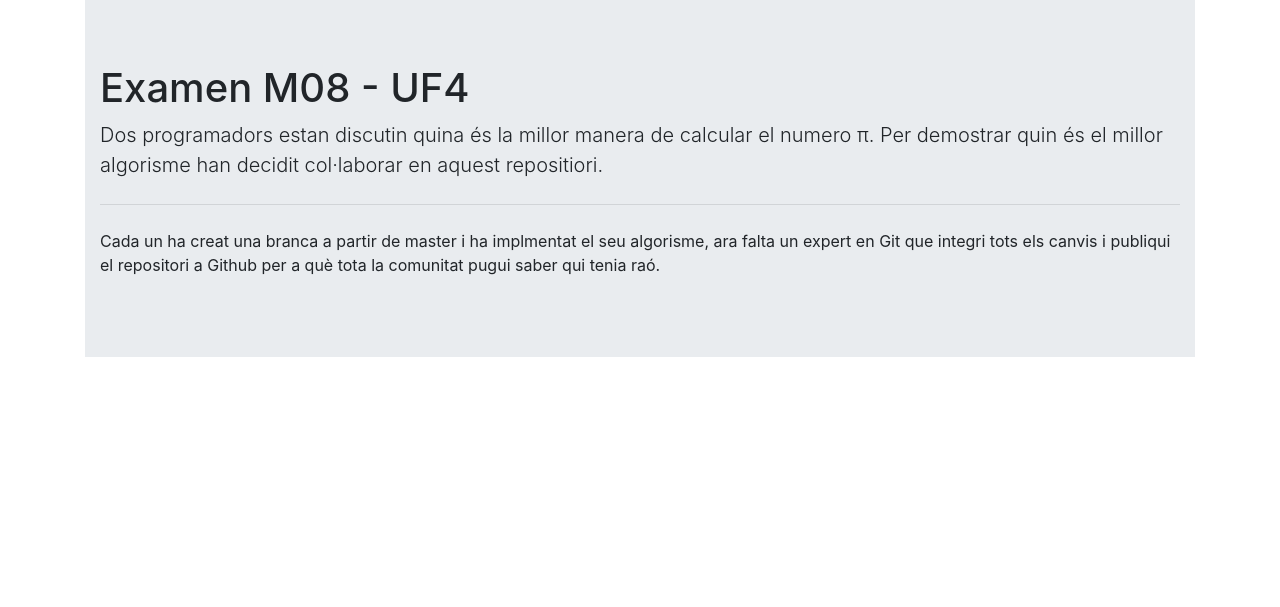
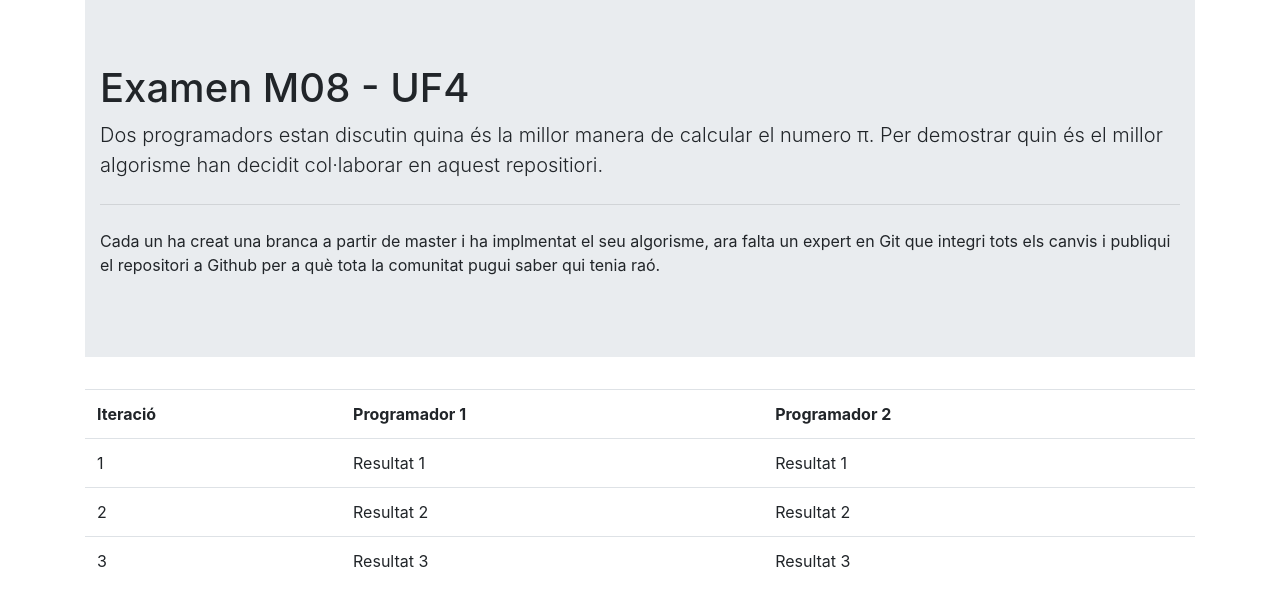
Before and after one commit to sikuuu/exaemngit, a PHP site: page / in a window 1280 px wide. Shown: the top 607 px of the page. Run offline with PHP 8.4, Linux system fonts and the light colour scheme.

Commit message:
Actualització de la plantilla

```diff
--- a/index.php
+++ b/index.php
@@ -29,7 +29,32 @@
             </div>
         </div>
 
-
+        <div class="row">
+            <div class="col">
+                <table class="table">
+                    <tr>
+                        <th>Iteració</th>
+                        <th>Programador 1</th>
+                        <th>Programador 2</th>
+                    </tr>
+                    <tr>
+                        <td>1</td>
+                        <td>Resultat 1</td>
+                        <td>Resultat 1</td>
+                    </tr>
+                    <tr>
+                        <td>2</td>
+                        <td>Resultat 2</td>
+                        <td>Resultat 2</td>
+                    </tr>
+                    <tr>
+                        <td>3</td>
+                        <td>Resultat 3</td>
+                        <td>Resultat 3</td>
+                    </tr>
+                </table>
+            </div>
+        </div>
 
     </div>
 
```
